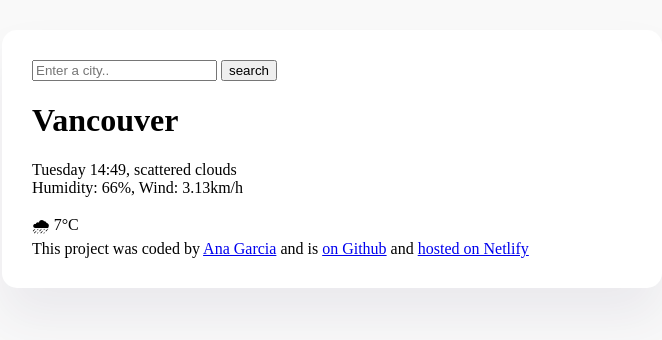
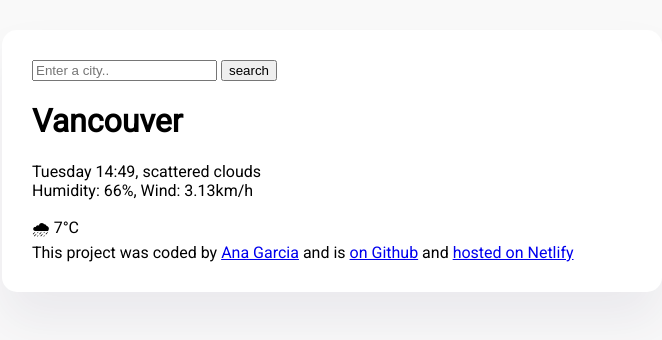
Before and after one commit to Anaaag/vanilla-project, a plain HTML site: page index.html in a window 1280 px wide. Shown: the whole page, without its empty margins (308-970 px from the left). Drawn offline with Linux system fonts and the light colour scheme.

Commit message:
added css styling and fonts

```diff
--- a/index.html
+++ b/index.html
@@ -4,7 +4,11 @@
     <meta charset="UTF-8" />
     <meta name="viewport" content="width=device-width, initial-scale=1.0" />
     <title>Document</title>
-    <link rel="stylesheet" href="src/index.css"/>
+    <link rel="stylesheet" href="src/index.css" />
+    <link rel="preconnect" href="https://fonts.googleapis.com">
+    <link rel="preconnect" href="https://fonts.gstatic.com" crossorigin>
+    <link href="https://fonts.googleapis.com/css2?family=Roboto&display=swap" rel="stylesheet">
+
   </head>
   <body>
     <div class="weather-app">
@@ -24,7 +28,6 @@
           </p>
         </div>
         <div>🌧 7°C</div>
-
       </main>
 
       <footer>
--- a/src/index.css
+++ b/src/index.css
@@ -1,5 +1,9 @@
 body {
   background-color: #f9f9f9;
+
+  font-family: "Roboto", sans-serif;
+  font-weight: 400;
+  font-style: normal;
 }
 
 .weather-app {
```
Lines whose indentation alone changed are shown as unchanged.
